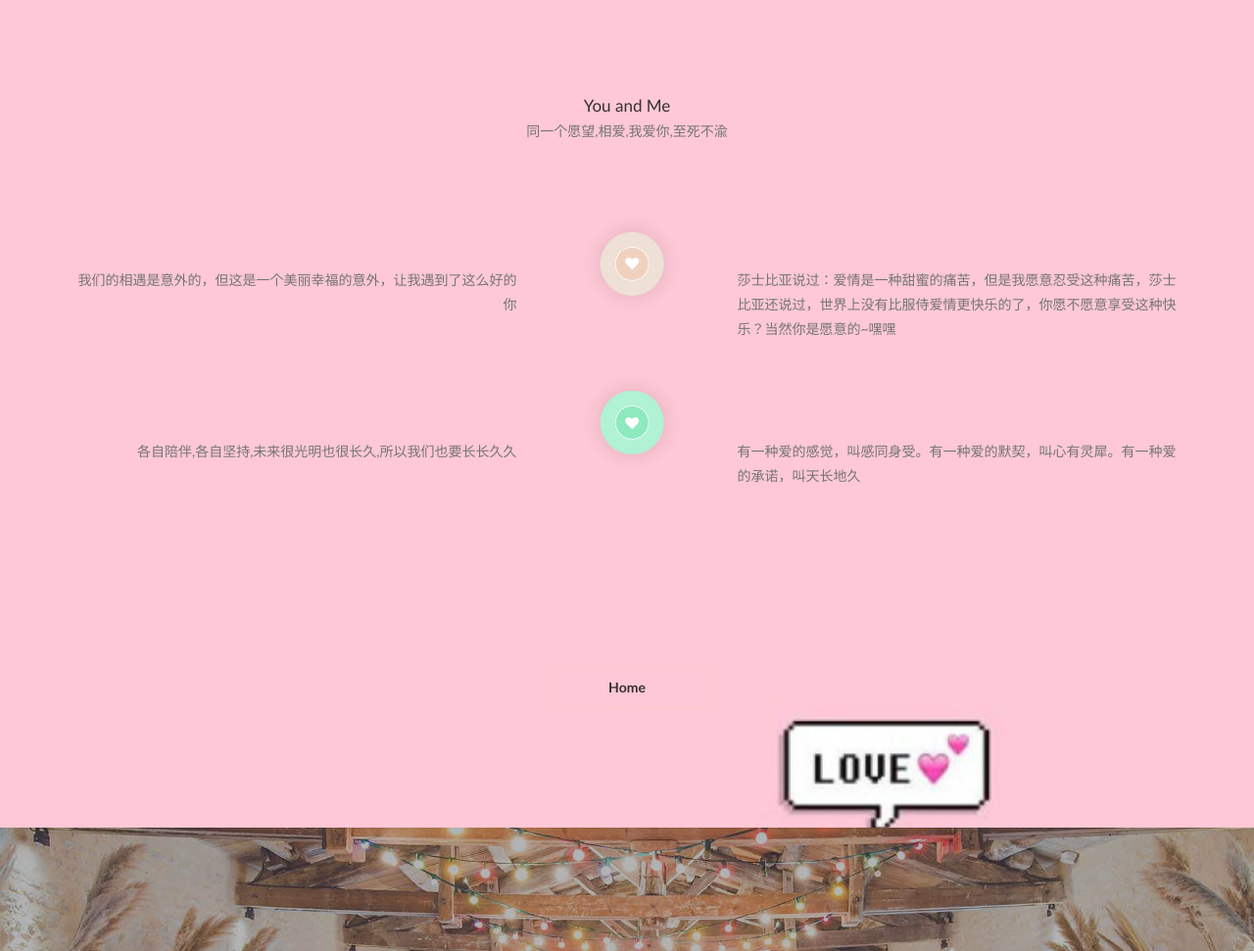
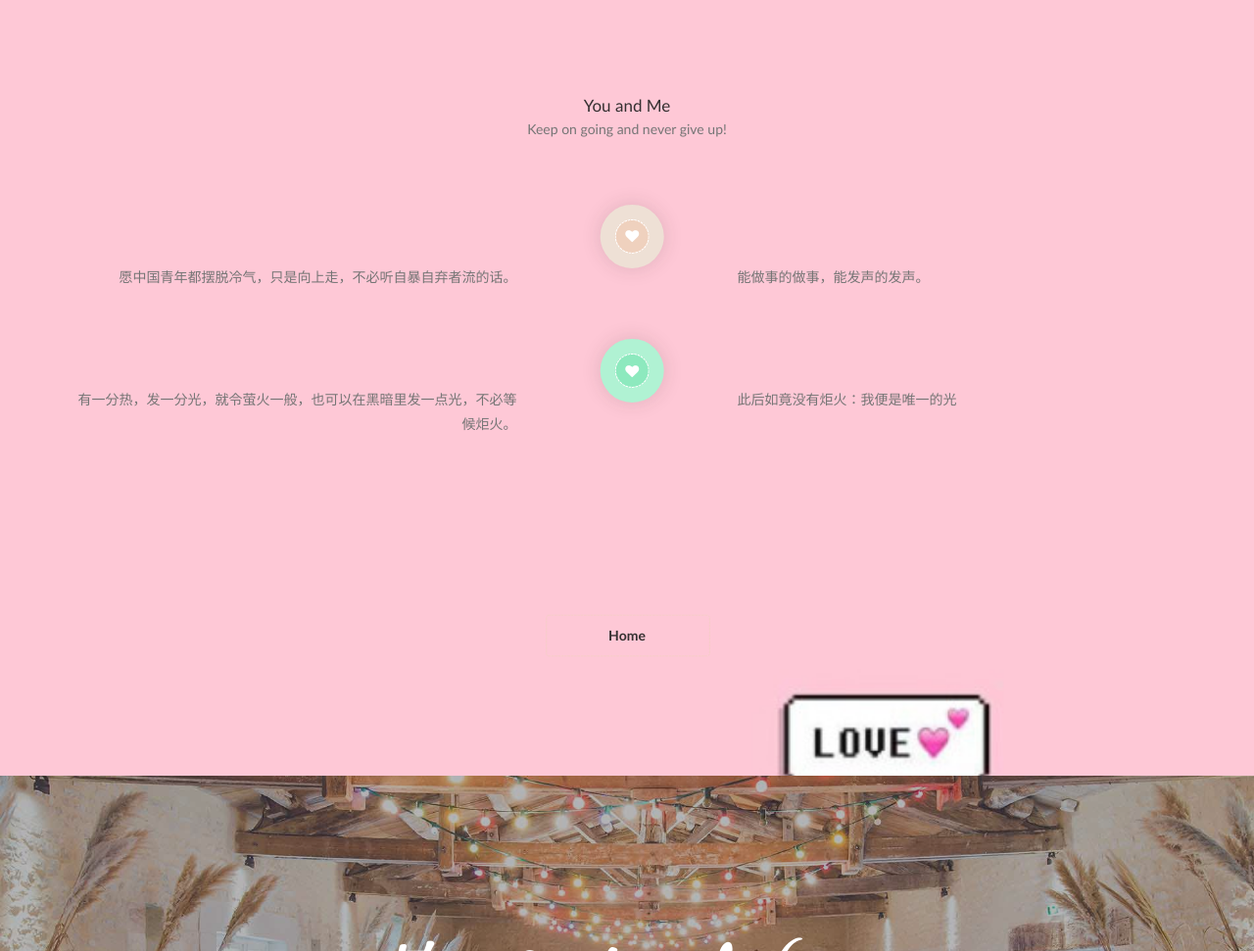
Before and after one commit to L0veyou/L0veyou.github.io, a plain HTML site: page index.html in a window 1280 px wide. Shown: the part 1025-1996 px from the top of the page at 98% size. Drawn offline with Linux system fonts and the light colour scheme; files whose address does not match are found by name.

Commit message:
Update index.html

```diff
--- a/index.html
+++ b/index.html
@@ -54,9 +54,9 @@
                         </a>
                      </div>
                      <ul>
-                        <li><a class="scroll" href="#home">主页</a></li>
-                        <li><a class="scroll" href="#story">话语</a></li>
-                        <li><a class="scroll" href="#album">相册</a></li>
+                        <li><a class="scroll" href="#home">我们的主页</a></li>
+                        <li><a class="scroll" href="#story">我们的宣言</a></li>
+                        <li><a class="scroll" href="#album">我们的相册</a></li>
                      </ul>
                   </nav>
                </div>
@@ -103,7 +103,7 @@
                </div>
                <div class="row">
                   <div class="col-md-4 col-md-offset-4 col-sm-8 col-sm-offset-2 text-center mb-30">
-                     <h2 class="heavy">You and Me<br><span>同一个愿望,相爱,我爱你,至死不渝</span></h2>
+                     <h2 class="heavy">You and Me<br><span>Keep on going and never give up!</span></h2>
                   </div>
                </div>
                <div class="row story-row mt-100 mb-100">
@@ -117,12 +117,12 @@
                   </div>
                   <div class="col-sm-5 ">
                      <div class="couple-story text-right">
-                        <p>我们的相遇是意外的，但这是一个美丽幸福的意外，让我遇到了这么好的你</p>
+                        <p>愿中国青年都摆脱冷气，只是向上走，不必听自暴自弃者流的话。</p>
                      </div>
                   </div>
                   <div class="col-sm-5 col-sm-offset-2">
                      <div class="couple-story">
-                        <p>莎士比亚说过：爱情是一种甜蜜的痛苦，但是我愿意忍受这种痛苦，莎士比亚还说过，世界上没有比服侍爱情更快乐的了，你愿不愿意享受这种快乐？当然你是愿意的~嘿嘿</p>
+                        <p>能做事的做事，能发声的发声。</p>
                      </div>
                   </div>
                </div>
@@ -137,12 +137,12 @@
                   </div>
                   <div class="col-sm-5 ">
                      <div class="couple-story text-right">
-                        <p>各自陪伴,各自坚持,未来很光明也很长久,所以我们也要长长久久</p>
+                        <p>有一分热，发一分光，就令萤火一般，也可以在黑暗里发一点光，不必等候炬火。</p>
                      </div>
                   </div>
                   <div class="col-sm-5 col-sm-offset-2">
                      <div class="couple-story">
-                        <p>有一种爱的感觉，叫感同身受。有一种爱的默契，叫心有灵犀。有一种爱的承诺，叫天长地久</p>
+                        <p>此后如竟没有炬火：我便是唯一的光</p>
                      </div>
                   </div>
                </div>
```
